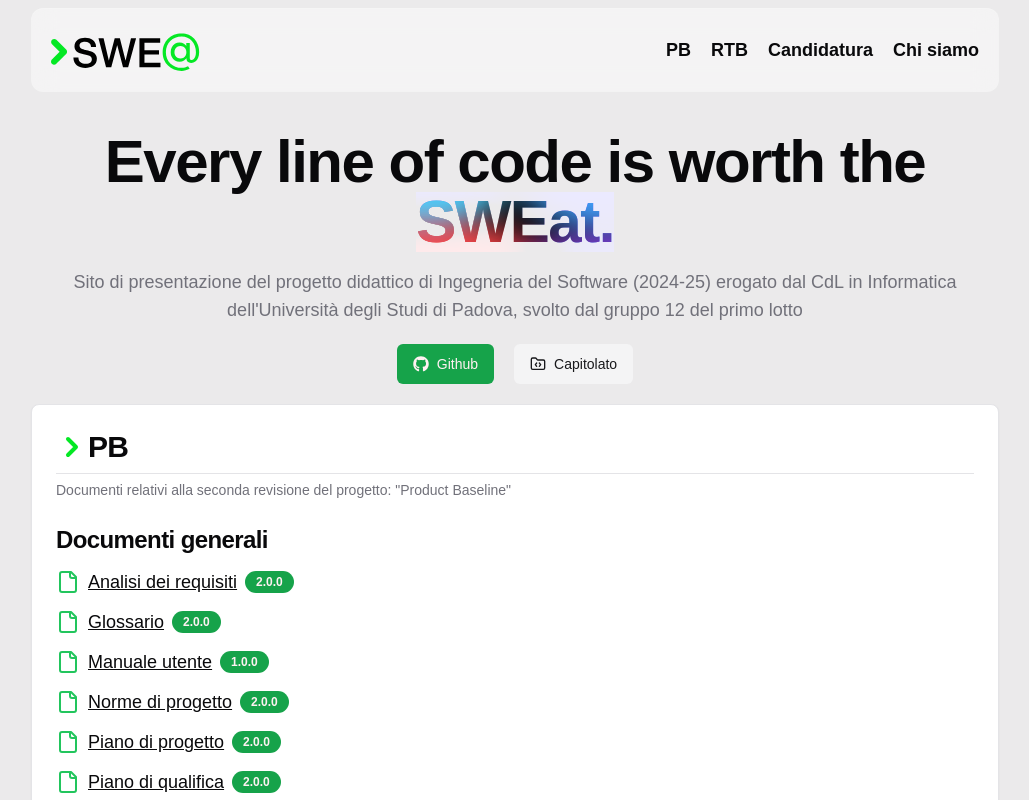
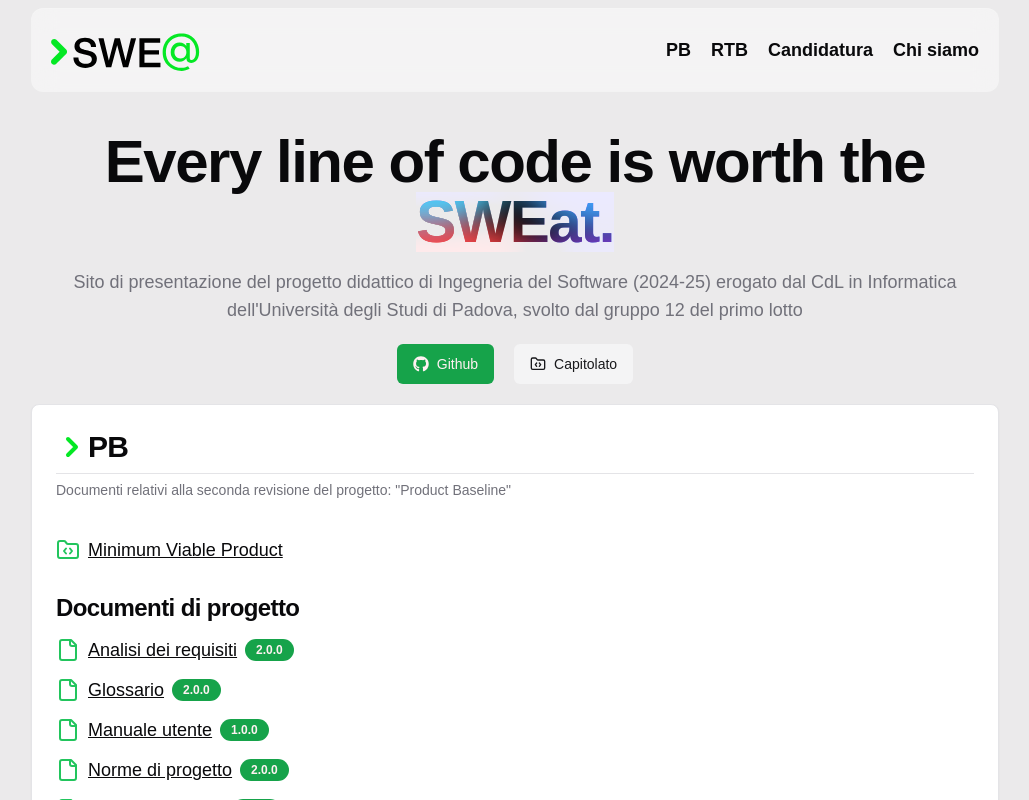
Before and after one commit to SWEatUNIPD/sweatunipd.github.io, a Next.js app: page / in a window 1280 px wide. Shown: the top 800 px of the page, without its empty margins (125-1154 px from the left). Built offline with nearby package versions, Linux system fonts and the light colour scheme.

Commit message:
Aggiunto MVP al sito

```diff
--- a/app/page.tsx
+++ b/app/page.tsx
@@ -282,8 +282,17 @@
             </CardDescription>
           </CardHeader>
           <CardContent>
-            <h3 className='scroll-m-20 text-2xl font-semibold tracking-tight'>
-              Documenti generali
+            <div className='w-full'>
+              <File
+                nome='Minimum Viable Product'
+                versione={null}
+                link='https://github.com/SWEatUNIPD/NearYou/releases/tag/v2.0.0'
+                isDocument={false}
+              />
+              {/* file */}
+            </div>
+            <h3 className='scroll-m-20 text-2xl font-semibold tracking-tight mt-7'>
+              Documenti di progetto
             </h3>
             <div className='w-full'>
               {fileListing.pb.documenti_generali?.map((element, idx) => (
```
